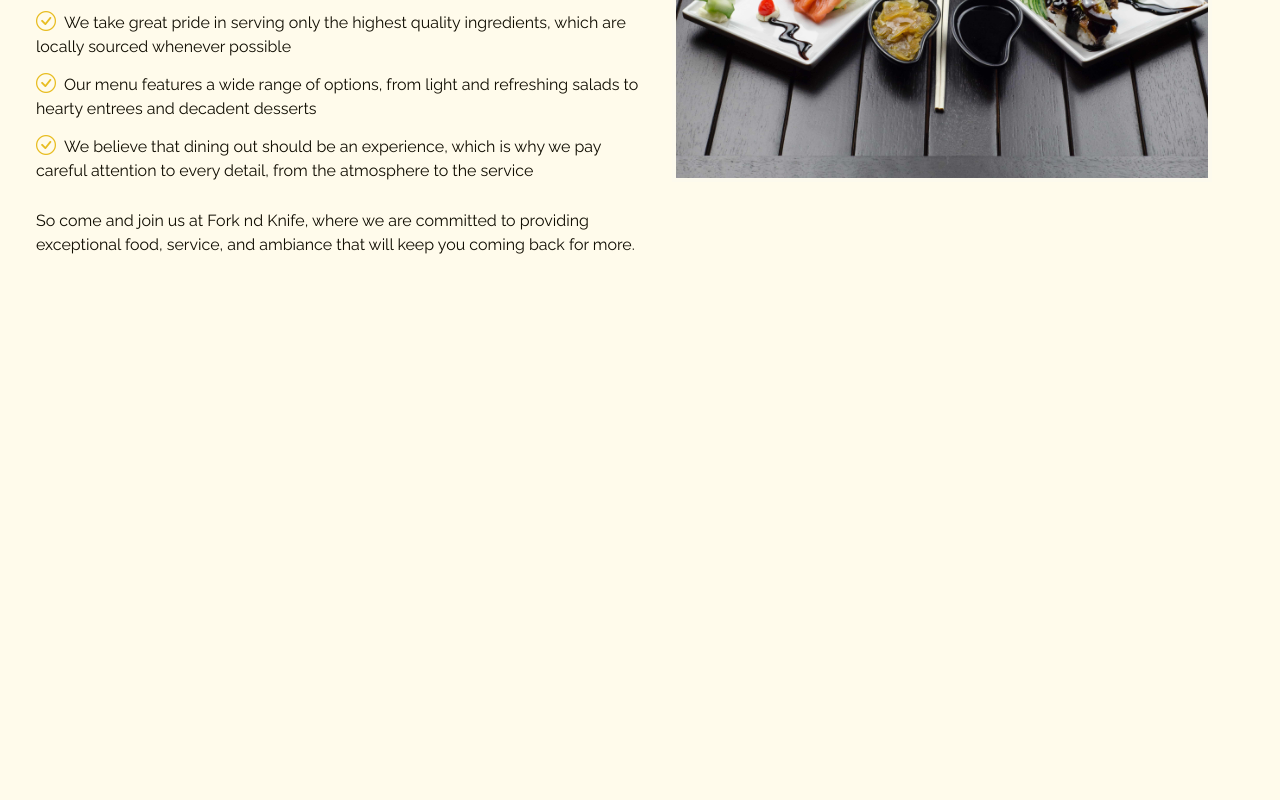
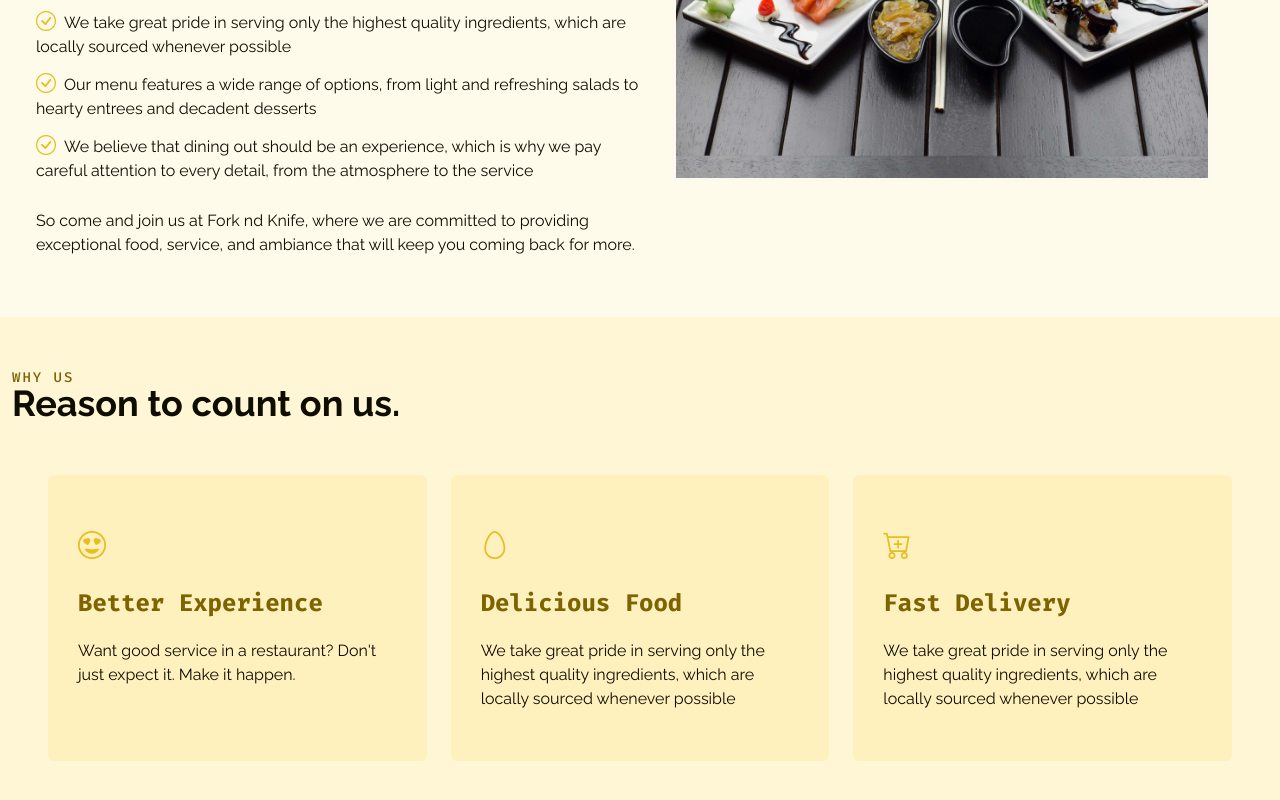
Before and after one commit to oMoFoLaYaN/fork-nd-knife, a React (Vite) app: page / in a window 1280 px wide. Shown: the part 1038-1838 px from the top of the page. Before the commit the page ends 1355 px from the top, so only its background shows below. Built offline with nearby package versions, Linux system fonts and the light colour scheme.

Commit message:
for intern

```diff
--- a/src/App.jsx
+++ b/src/App.jsx
@@ -1,4 +1,4 @@
-import { Topbar, Header, Hero, About } from "./components";
+import { Topbar, Header, Hero, About, Why } from "./components";
 
 const App = () => (
     <>
@@ -6,6 +6,7 @@ const App = () => (
         <Header/>
         <Hero/>
         <About/>
+        <Why/>
     </>
 );
 
--- a/src/components/About.jsx
+++ b/src/components/About.jsx
@@ -8,13 +8,10 @@ const About = () => {
     <section id="about" className="about lg:bg-fixed">
   <div className={layout.container}>
     <div className={layout.row}>
-      <div
-        className="lg:grow-0 lg:shrink-0 lg:basis-auto lg:px-8 lg:w-1/2 order-1 lg:order-2"
-      >
-        <div className="about-img relative duration-300">
+      <div className="lg:grow-0 lg:shrink-0 lg:basis-auto lg:px-8 lg:w-1/2 order-1 lg:order-2">
         <img className='max-w-full relative border-4 border-solid hover:scale-105 duration-500 border-neutral-100/20' src={about} alt="" />
-        </div>
       </div>
+
       {aboutData.map((about) => (
       <div key={about.title} className="lg:grow-0 lg:shrink-0 lg:basis-auto lg:w-1/2 pt-6 lg:pt-0 order-2 lg:order-1 text-fola-990 dark:text-fola-0 content">
         <h3 className='font-semibold text-[26px] pb-1 tracking-tighter'>
@@ -36,6 +33,7 @@ const About = () => {
         </p>
       </div>
       ))}
+
     </div>
   </div>
 </section>
--- a/src/components/Header.jsx
+++ b/src/components/Header.jsx
@@ -6,15 +6,15 @@ import Button from "./Button";
 
 const Header = () => {
   const [header, setHeader] = useState("top-10");
-  const [color, setColor] = useState("bg-fola-0 dark:bg-fola-990 bg-opacity-60");
+  const [color, setColor] = useState("bg-fola-0 dark:bg-fola-990 dark:bg-opacity-60 bg-opacity-60");
 
   const listenScrollEvent = (event) => {
     if (window.scrollY < 73) {
-      return [setHeader("top-10"), setColor("bg-fola-0 dark:bg-fola-990 bg-opacity-60")];
+      return [setHeader("top-10"), setColor("bg-fola-0 dark:bg-fola-990 dark:bg-opacity-60 bg-opacity-60")];
     } else if (window.scrollY > 70) {
       return [
         setHeader("top-0"),
-        setColor("bg-fola-0 dark:bg-fola-990 bg-opacity-100"),
+        setColor("bg-fola-0 dark:bg-fola-990 dark:bg-opacity-100 bg-opacity-100"),
       ];
     }
   };
@@ -47,7 +47,9 @@ const Header = () => {
         <div className=" hidden lg:flex">
         <Button name="buy"/>
         </div>
-        <Theme/>
+        <Theme
+        color="text-fola-900 dark:text-fola-100"
+        />
       </div>
     </header>
   );
--- a/src/components/Why.jsx
+++ b/src/components/Why.jsx
@@ -1,8 +1,31 @@
 import React from 'react'
+import { whyData } from '../constants'
+import { layout } from "../style";
 
 const Why = () => {
   return (
-    <div>Why</div>
+    <section id="why-us" className="why-us bg-fola-50 dark:bg-fola-950 ">
+  {whyData.map((why) => (
+  <div key={why.title} className={layout.container}>
+    <div className="section-title pb-10">
+      <h2 className={layout.sectionTitle}>{why.title}</h2>
+      <p className={layout.sectionSubtitle}>{why.subtitle}</p>
+    </div>
+    <div className={`${layout.row}`}>
+      <div className="flex flex-col lg:flex-row">
+        {why.reasons.map((reason) => (
+        <div className="box bg-fola-100 dark:bg-fola-990 ease-in-out w-full transition-all duration-500 delay-300 px-[30px] py-[50px] my-3 lg:mx-3 rounded-md hover:pt-[30px] hover:pb-[70px] hover:px-[30px] hover:shadow-blue-500/50">
+        <i className={`${reason.icon} text-fola-600 block text-[28px] font-bold`} />
+          <h4 className='text-2xl font-semibold text-fola-900 dark:text-fola-200 mx-0 my-5 p-0'>{reason.why}</h4>
+          <p className='text-fola-990 dark:text-fola-0 text-base m-0 p-0'>{reason.reason}</p>
+        </div>
+        ))}
+      </div>
+    </div>
+  </div>
+  ))}
+</section>
+
   )
 }
 
--- a/src/constants/index.js
+++ b/src/constants/index.js
@@ -78,23 +78,27 @@ export const aboutData = [
   },
 ]
 
-export const experience = [
+export const whyData = [
   {
-    id: "experience-1",
-    title1: "Years",
-    title2: "Experience",
-    value: "20",
+    title: "Why us",
+    subtitle: "Reason to count on us.",
+    reasons: [
+      {
+        icon: "bi bi-emoji-heart-eyes",
+        why: "Better Experience",
+        reason: "Want good service in a restaurant? Don't just expect it. Make it happen.",
+      },
+      {
+        icon: "bi bi-egg",
+        why: "Delicious Food",
+        reason: "We take great pride in serving only the highest quality ingredients, which are locally sourced whenever possible",
+      },
+      {
+        icon: "bi bi-cart-plus",
+        why: "Fast Delivery",
+        reason: "We take great pride in serving only the highest quality ingredients, which are locally sourced whenever possible",
+      },
+    ],
+    last: "So come and join us at Fork nd Knife, where we are committed to providing exceptional food, service, and ambiance that will keep you coming back for more.",
   },
-  {
-    id: "experience-2",
-    title1: "Completed",
-    title2: "Tours",
-    value: "75",
-  },
-  {
-    id: "experience-3",
-    title1: "Tourist",
-    title2: "Destination",
-    value: "650+",
-  },
-];
+]
--- a/src/style.js
+++ b/src/style.js
@@ -4,8 +4,8 @@ const styles = {
 };
 
 export const layout = {
-  section: "pt-[4.5rem] pb-10 px-0 md:pt-28 md:pb-8 md:px-0",
-  sectionTitle: "text-[length:var(--h2-font-size)] text-water-700 dark:text-water-100 text-center capitalize mb-8",
+  sectionSubtitle: "text-4xl font-bold text-fola-990 dark:text-fola-0 m-0",
+  sectionTitle: "text-sm font-medium leading-[1px] tracking-[2px] uppercase text-fola-900 dark:text-fola-100 mt-0 mb-[5px] mx-0 p-0 font-display",
   row: "flex flex-wrap mt-0 mx-6",
   container:  "w-full mx-auto px-3 sm:max-w-xl md:max-w-3xl lg:max-w-5xl xl:max-w-7xl",
 };
--- a/tailwind.config.cjs
+++ b/tailwind.config.cjs
@@ -21,7 +21,7 @@ module.exports = {
           700: 'hsl(var(--hue-color), 85%, 45%)',
           800: 'hsl(var(--hue-color), 92%, 35%)',
           900: 'hsl(var(--hue-color), 98%, 25%)',
-          950: 'hsl(var(--hue-color), 100%, 13%)',
+          950: 'hsl(var(--hue-color), 100%, 6%)',
           990: 'hsl(var(--hue-color), 100%, 3%)',
         },
       },
```
